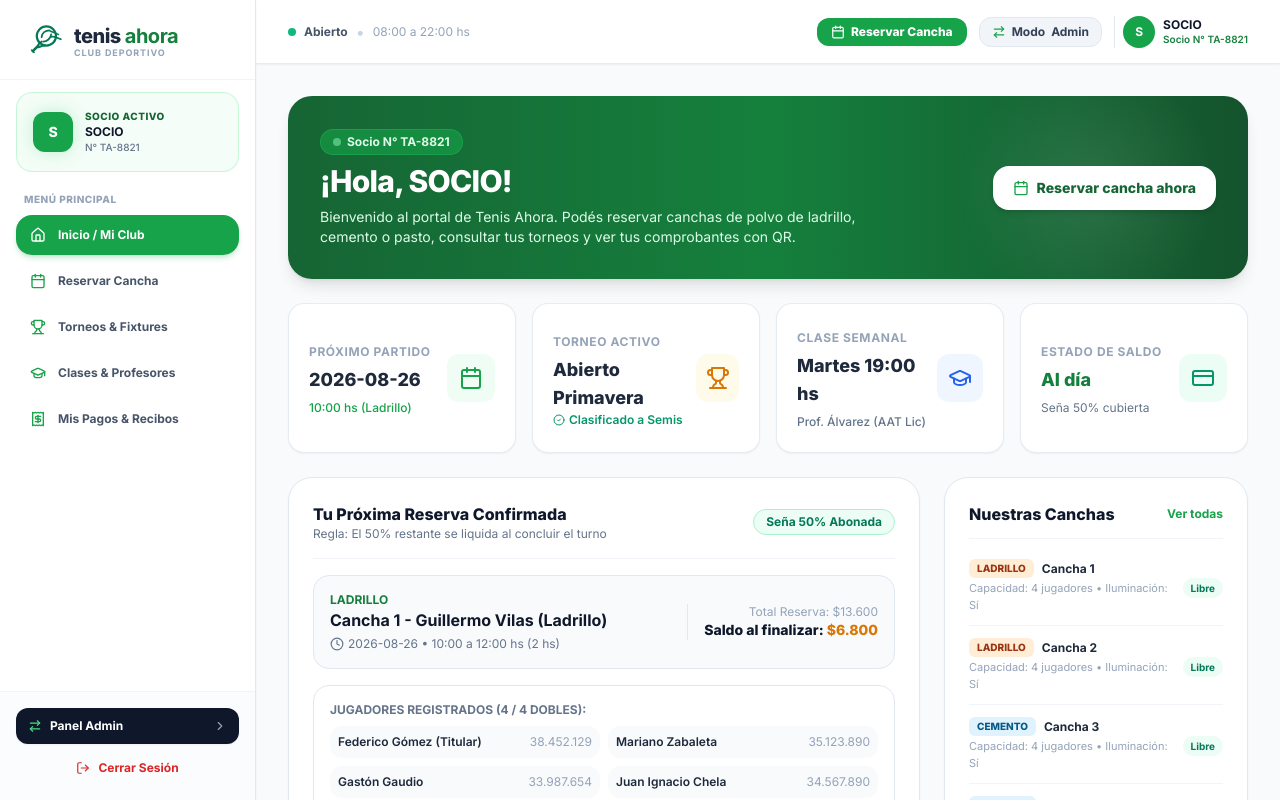
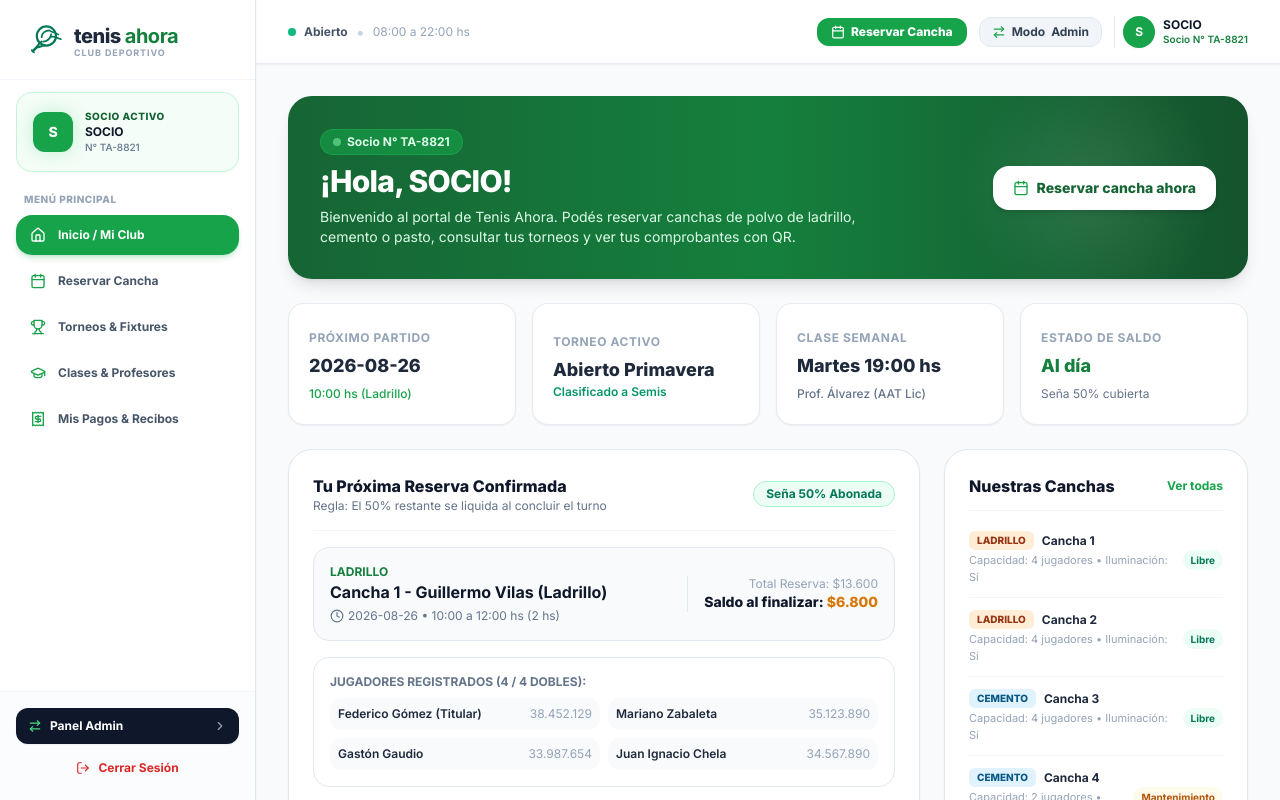
Before and after one commit to aaronfuenzalida/Tenis-Ahora-Frontend, a React (Vite) app: page /login in a window 1280 px wide. Both pictures are taken after a click on the button "Ingresar al Sistema". Shown: the top 800 px of the page. Built offline with nearby package versions, Linux system fonts and the light colour scheme; no server answers.

Commit message:
style: sacar algunos iconos

```diff
--- a/src/pages/client/ClientDashboard.jsx
+++ b/src/pages/client/ClientDashboard.jsx
@@ -78,9 +78,6 @@ export default function ClientDashboard() {
               {upcomingBooking ? `${upcomingBooking.startTime} hs (${upcomingBooking.surfaceType})` : 'Disponibilidad abierta'}
             </span>
           </div>
-          <div className="w-12 h-12 rounded-xl bg-tennis-50 text-tennis-600 flex items-center justify-center">
-            <Calendar className="w-6 h-6" />
-          </div>
         </div>
 
         <div className="bg-white p-5 rounded-2xl border border-slate-200/80 shadow-sm flex items-center justify-between">
@@ -88,11 +85,8 @@ export default function ClientDashboard() {
             <span className="text-xs font-bold uppercase tracking-wider text-slate-400">Torneo Activo</span>
             <div className="text-lg font-black text-slate-800 mt-1">Abierto Primavera</div>
             <span className="text-xs text-emerald-600 font-semibold flex items-center gap-1">
-              <CheckCircle2 className="w-3 h-3" /> Clasificado a Semis
+              Clasificado a Semis
             </span>
-          </div>
-          <div className="w-12 h-12 rounded-xl bg-amber-50 text-amber-600 flex items-center justify-center">
-            <Trophy className="w-6 h-6" />
           </div>
         </div>
 
@@ -102,9 +96,6 @@ export default function ClientDashboard() {
             <div className="text-lg font-black text-slate-800 mt-1">Martes 19:00 hs</div>
             <span className="text-xs text-slate-500 font-medium">Prof. Álvarez (AAT Lic)</span>
           </div>
-          <div className="w-12 h-12 rounded-xl bg-blue-50 text-blue-600 flex items-center justify-center">
-            <GraduationCap className="w-6 h-6" />
-          </div>
         </div>
 
         <div className="bg-white p-5 rounded-2xl border border-slate-200/80 shadow-sm flex items-center justify-between">
@@ -112,9 +103,6 @@ export default function ClientDashboard() {
             <span className="text-xs font-bold uppercase tracking-wider text-slate-400">Estado de Saldo</span>
             <div className="text-lg font-black text-tennis-700 mt-1">Al día</div>
             <span className="text-xs text-slate-500">Seña 50% cubierta</span>
-          </div>
-          <div className="w-12 h-12 rounded-xl bg-emerald-50 text-emerald-600 flex items-center justify-center">
-            <CreditCard className="w-6 h-6" />
           </div>
         </div>
 
```
